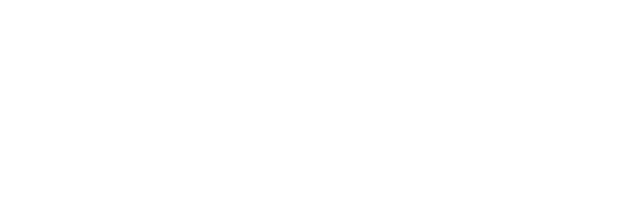
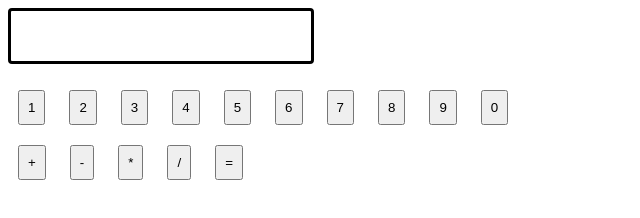
Before and after one commit to jdittert/calculator, a plain HTML site: page index.html in a window 1280 px wide. Shown: the whole page, without its empty margins (0-640 px from the left). Drawn offline with Linux system fonts and the light colour scheme.

Commit message:
Create basic html calculator

```diff
--- a/index.html
+++ b/index.html
@@ -9,6 +9,30 @@
     <title>Calculator</title>
 </head>
 <body>
+    <div id="container">
+        <div id="calculator">
+            <div id="display"></div>
+            <div id="buttons">
+                <button id="1">1</button>
+                <button id="2">2</button>
+                <button id="3">3</button>
+                <button id="4">4</button>
+                <button id="5">5</button>
+                <button id="6">6</button>
+                <button id="7">7</button>
+                <button id="8">8</button>
+                <button id="9">9</button>
+                <button id="0">0</button>
+            </div>
+            <div id="operands">
+                <button id="plus">+</button>
+                <button id="minus">-</button>
+                <button id="times">*</button>
+                <button id="divide">/</button>
+                <button id="equals">=</button>
+            </div>
+        </div>
+    </div>
 
 </body>
 </html>
--- a/style.css
+++ b/style.css
@@ -0,0 +1,12 @@
+#display {
+    width: 300px;
+    height: 50px;
+    border-style: solid;
+    border-radius: 4px;
+    margin-bottom: 1em;
+}
+
+button {
+    margin: 10px;
+    padding: 8px;
+}
```
